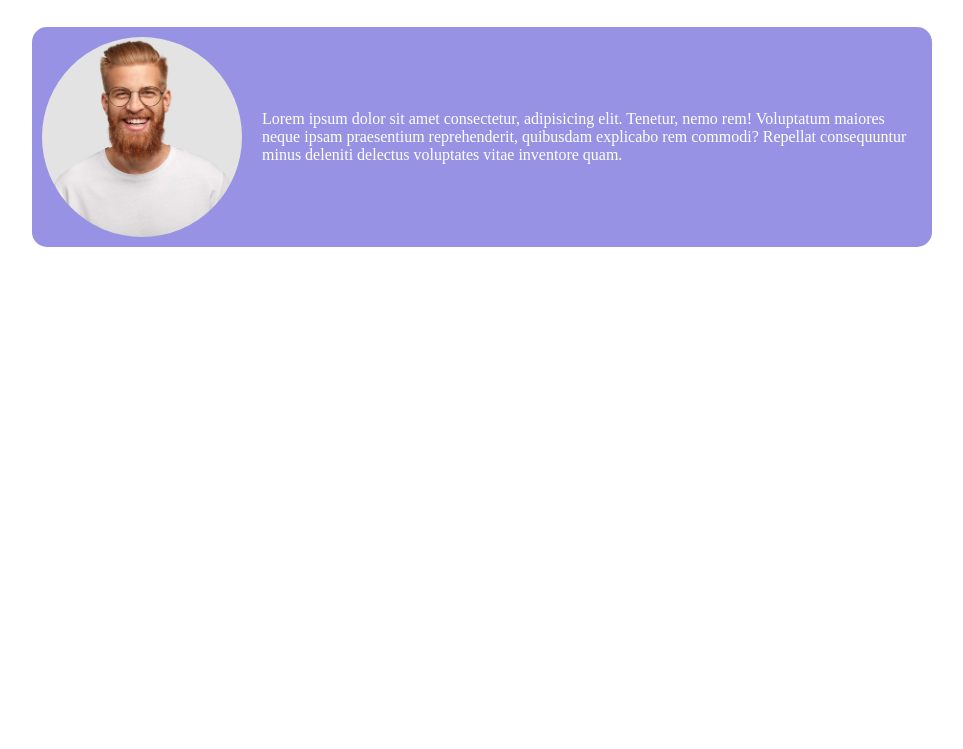
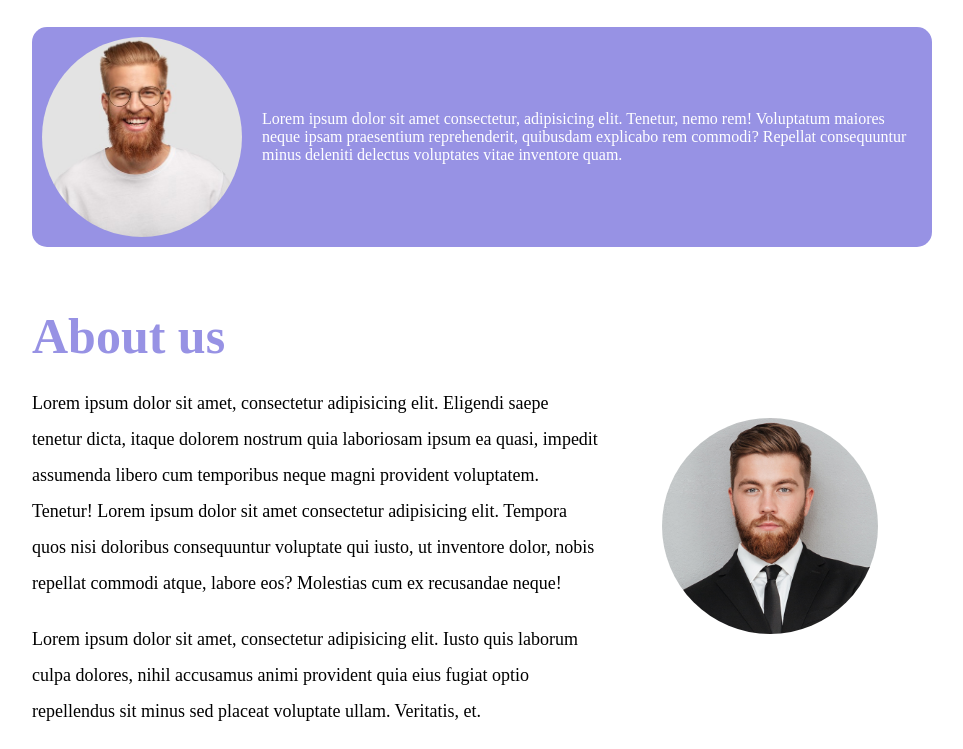
Before and after one commit to tomms25/htmlcss-responsive-layout, a plain HTML site: page index.html in a window 1280 px wide. Shown: the part 2091-2840 px from the top of the page, without its empty margins (158-1121 px from the left). Before the commit the page ends 2368 px from the top, so only its background shows below. Drawn offline with Linux system fonts and the light colour scheme.

Commit message:
Lavoro sulla quinta sezione

```diff
--- a/css/master.css
+++ b/css/master.css
@@ -287,7 +287,44 @@ a{
 }
 
 
-/* Fourth section */
+/* Fifth section */
+
+.aboutus-container{
+    max-width: 900px;
+    margin: 0 auto;
+    display: flex;
+    justify-content: space-between;
+    align-items: center;
+    margin-top: 30px;
+}
+
+.abu-text{
+    width: 70%;
+}
+
+
+.abu-text h2{
+    color: #9792e4;
+    font-size: 50px;
+    margin-bottom: 20px;
+}
+
+.abu-text p{
+    margin-bottom: 20px;
+    font-size: 18px;
+    width: 90%;
+    line-height: 2;
+}
+
+.abu-photo{
+    width: 30%;
+}
+
+.abu-photo img{
+    width: 80%;
+    border-radius: 50%;
+}
+
 
 
 
--- a/index.html
+++ b/index.html
@@ -138,11 +138,22 @@
 
          <!-- Fourth section -->
         <section>
-
         </section>
 
          <!-- Fifth section -->
-         <section></section>
+         <section>
+            <div class="aboutus-container">
+                <div class="abu-text">
+                    <h2>About us</h2>
+                    <p>Lorem ipsum dolor sit amet, consectetur adipisicing elit. Eligendi saepe tenetur dicta, itaque dolorem nostrum quia laboriosam ipsum ea quasi, impedit assumenda libero cum temporibus neque magni provident voluptatem. Tenetur! Lorem ipsum dolor sit amet consectetur adipisicing elit. Tempora quos nisi doloribus consequuntur voluptate qui iusto, ut inventore dolor, nobis repellat commodi atque, labore eos? Molestias cum ex recusandae neque!</p>
+                    <p>Lorem ipsum dolor sit amet, consectetur adipisicing elit. Iusto quis laborum culpa dolores, nihil accusamus animi provident quia eius fugiat optio repellendus sit minus sed placeat voluptate ullam. Veritatis, et.</p>
+                </div>
+                <div class="abu-photo">
+                    <img src="img/about.jpg" alt="">
+                    <p></p>
+                </div>
+            </div>
+         </section>
 
           <!-- Sixth section -->
         <section></section>
```
